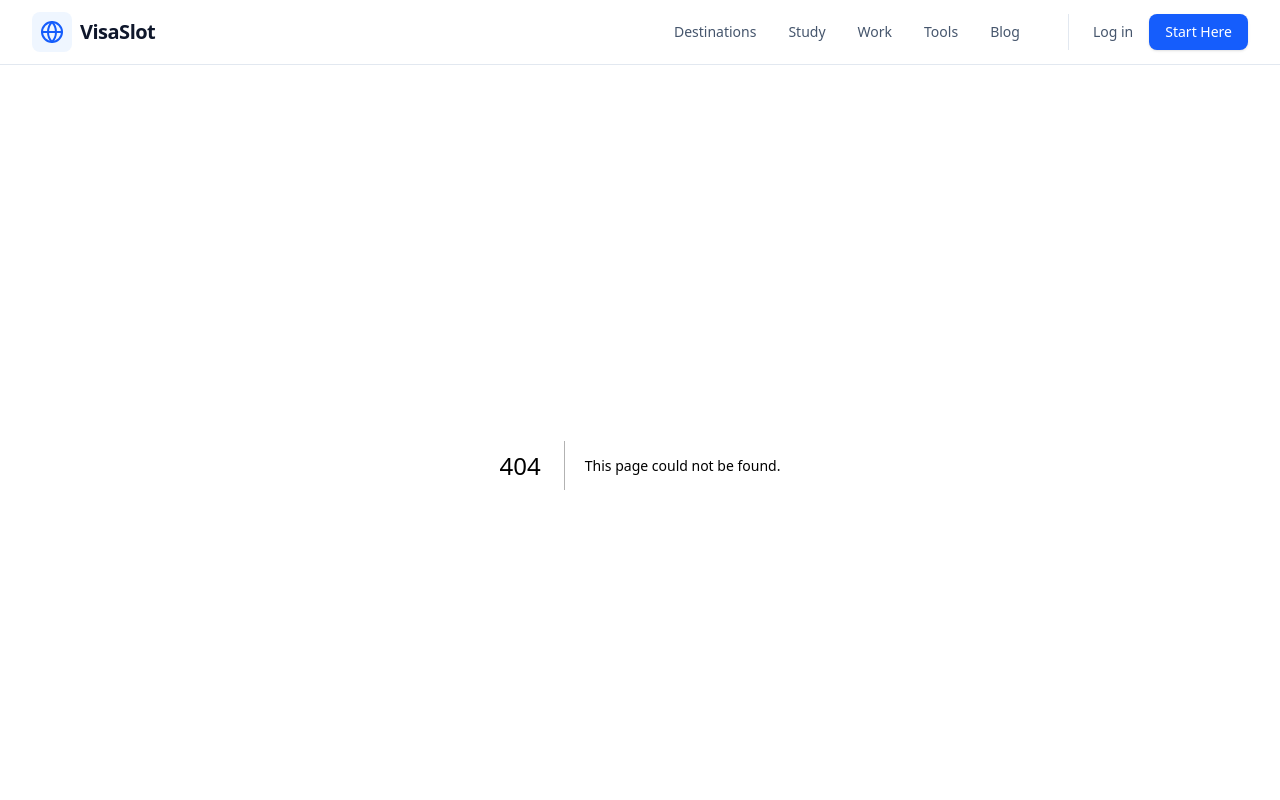
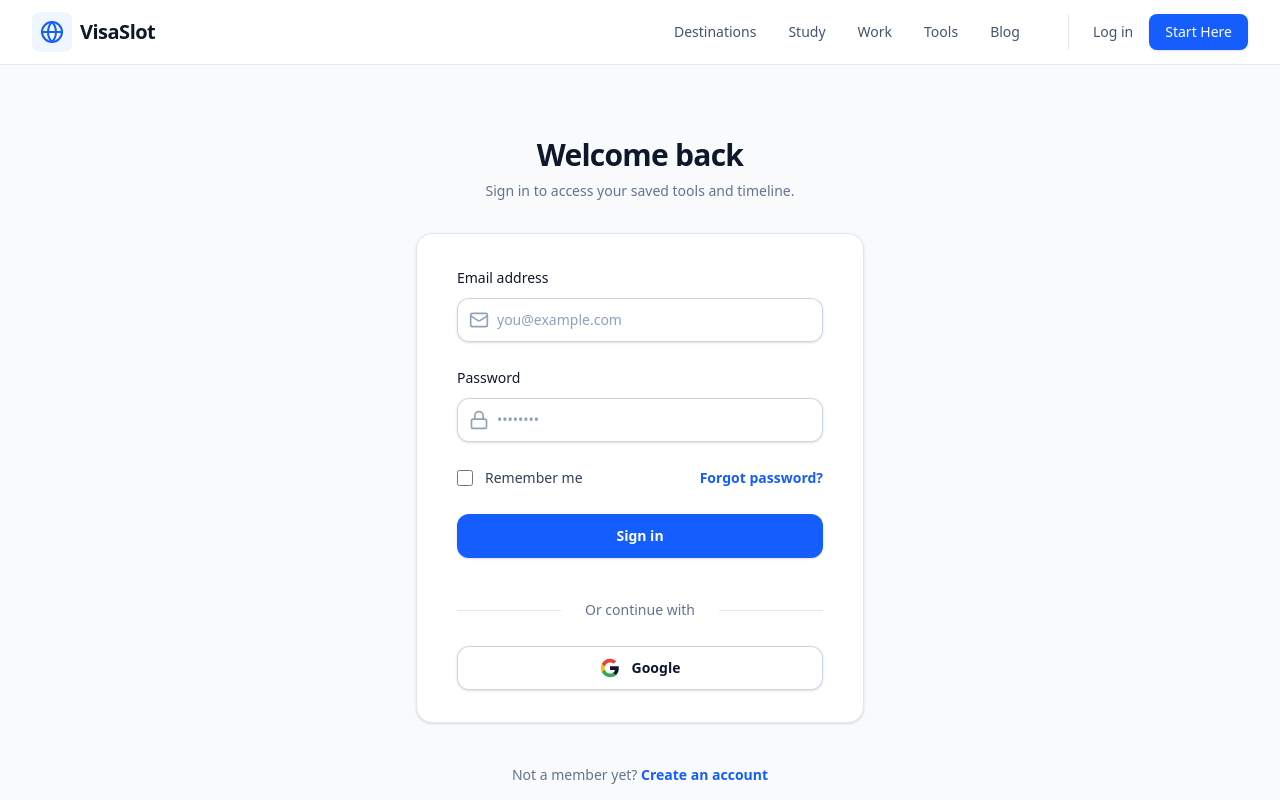
Before and after one commit to realametsikor/VisaSlot, a Next.js app: page /login in a window 1280 px wide. Before the commit this address had no page. Shown: the top 800 px of the page. Built offline with nearby package versions, Linux system fonts and the light colour scheme.

Commit message:
Create page.tsx

```diff
--- /dev/null
+++ b/app/login/page.tsx
@@ -0,0 +1,139 @@
+import Link from 'next/link';
+
+// Raw SVGs
+const GoogleIcon = ({ className }: { className?: string }) => (
+  <svg xmlns="http://www.w3.org/2000/svg" viewBox="0 0 24 24" className={className}>
+    <path fill="currentColor" d="M22.56 12.25c0-.78-.07-1.53-.2-2.25H12v4.26h5.92c-.26 1.37-1.04 2.53-2.21 3.31v2.77h3.57c2.08-1.92 3.28-4.74 3.28-8.09z" />
+    <path fill="#34A853" d="M12 23c2.97 0 5.46-.98 7.28-2.66l-3.57-2.77c-.98.66-2.23 1.06-3.71 1.06-2.86 0-5.29-1.93-6.16-4.53H2.18v2.84C3.99 20.53 7.7 23 12 23z" />
+    <path fill="#FBBC05" d="M5.84 14.09c-.22-.66-.35-1.36-.35-2.09s.13-1.43.35-2.09V7.07H2.18C1.43 8.55 1 10.22 1 12s.43 3.45 1.18 4.93l2.85-2.22.81-.62z" />
+    <path fill="#EA4335" d="M12 5.38c1.62 0 3.06.56 4.21 1.64l3.15-3.15C17.45 2.09 14.97 1 12 1 7.7 1 3.99 3.47 2.18 7.07l3.66 2.84c.87-2.6 3.3-4.53 6.16-4.53z" />
+  </svg>
+);
+
+const Mail = ({ className }: { className?: string }) => (
+  <svg xmlns="http://www.w3.org/2000/svg" viewBox="0 0 24 24" fill="none" stroke="currentColor" strokeWidth="2" strokeLinecap="round" strokeLinejoin="round" className={className}><rect width="20" height="16" x="2" y="4" rx="2"/><path d="m22 7-8.97 5.7a1.94 1.94 0 0 1-2.06 0L2 7"/></svg>
+);
+
+const Lock = ({ className }: { className?: string }) => (
+  <svg xmlns="http://www.w3.org/2000/svg" viewBox="0 0 24 24" fill="none" stroke="currentColor" strokeWidth="2" strokeLinecap="round" strokeLinejoin="round" className={className}><rect width="18" height="11" x="3" y="11" rx="2" ry="2"/><path d="M7 11V7a5 5 0 0 1 10 0v4"/></svg>
+);
+
+export default function LoginPage() {
+  return (
+    <div className="min-h-[80vh] bg-slate-50 flex flex-col justify-center py-12 sm:px-6 lg:px-8">
+      <div className="sm:mx-auto sm:w-full sm:max-w-md">
+        <h2 className="mt-6 text-center text-3xl font-bold tracking-tight text-slate-900">
+          Welcome back
+        </h2>
+        <p className="mt-2 text-center text-sm text-slate-500">
+          Sign in to access your saved tools and timeline.
+        </p>
+      </div>
+
+      <div className="mt-8 sm:mx-auto sm:w-full sm:max-w-md">
+        <div className="bg-white py-8 px-4 shadow-sm sm:rounded-2xl sm:px-10 border border-slate-200">
+
+          {/* Form */}
+          <form className="space-y-6" action="#" method="POST">
+            <div>
+              <label htmlFor="email" className="block text-sm font-medium leading-6 text-slate-900">
+                Email address
+              </label>
+              <div className="mt-2 relative">
+                <div className="absolute inset-y-0 left-0 pl-3 flex items-center pointer-events-none">
+                  <Mail className="h-5 w-5 text-slate-400" />
+                </div>
+                <input
+                  id="email"
+                  name="email"
+                  type="email"
+                  autoComplete="email"
+                  required
+                  className="block w-full rounded-xl border-0 py-2.5 pl-10 text-slate-900 shadow-sm ring-1 ring-inset ring-slate-300 placeholder:text-slate-400 focus:ring-2 focus:ring-inset focus:ring-blue-600 sm:text-sm sm:leading-6 transition-all"
+                  placeholder="you@example.com"
+                />
+              </div>
+            </div>
+
+            <div>
+              <label htmlFor="password" className="block text-sm font-medium leading-6 text-slate-900">
+                Password
+              </label>
+              <div className="mt-2 relative">
+                <div className="absolute inset-y-0 left-0 pl-3 flex items-center pointer-events-none">
+                  <Lock className="h-5 w-5 text-slate-400" />
+                </div>
+                <input
+                  id="password"
+                  name="password"
+                  type="password"
+                  autoComplete="current-password"
+                  required
+                  className="block w-full rounded-xl border-0 py-2.5 pl-10 text-slate-900 shadow-sm ring-1 ring-inset ring-slate-300 placeholder:text-slate-400 focus:ring-2 focus:ring-inset focus:ring-blue-600 sm:text-sm sm:leading-6 transition-all"
+                  placeholder="••••••••"
+                />
+              </div>
+            </div>
+
+            <div className="flex items-center justify-between">
+              <div className="flex items-center">
+                <input
+                  id="remember-me"
+                  name="remember-me"
+                  type="checkbox"
+                  className="h-4 w-4 rounded border-slate-300 text-blue-600 focus:ring-blue-600"
+                />
+                <label htmlFor="remember-me" className="ml-3 block text-sm leading-6 text-slate-700">
+                  Remember me
+                </label>
+              </div>
+
+              <div className="text-sm leading-6">
+                <a href="#" className="font-semibold text-blue-600 hover:text-blue-500">
+                  Forgot password?
+                </a>
+              </div>
+            </div>
+
+            <div>
+              <button
+                type="submit"
+                className="flex w-full justify-center rounded-xl bg-blue-600 px-3 py-3 text-sm font-semibold text-white shadow-sm hover:bg-blue-500 focus-visible:outline focus-visible:outline-2 focus-visible:outline-offset-2 focus-visible:outline-blue-600 transition-colors"
+              >
+                Sign in
+              </button>
+            </div>
+          </form>
+
+          {/* Social Logins */}
+          <div className="mt-10">
+            <div className="relative">
+              <div className="absolute inset-0 flex items-center" aria-hidden="true">
+                <div className="w-full border-t border-slate-200" />
+              </div>
+              <div className="relative flex justify-center text-sm font-medium leading-6">
+                <span className="bg-white px-6 text-slate-500">Or continue with</span>
+              </div>
+            </div>
+
+            <div className="mt-6 grid grid-cols-1 gap-4">
+              <button className="flex w-full items-center justify-center gap-3 rounded-xl bg-white px-3 py-2.5 text-sm font-semibold text-slate-900 shadow-sm ring-1 ring-inset ring-slate-300 hover:bg-slate-50 focus-visible:ring-transparent transition-colors">
+                <GoogleIcon className="h-5 w-5" />
+                <span className="text-sm font-semibold leading-6">Google</span>
+              </button>
+            </div>
+          </div>
+
+        </div>
+
+        {/* Registration Link */}
+        <p className="mt-10 text-center text-sm text-slate-500">
+          Not a member yet?{' '}
+          <Link href="/register" className="font-semibold leading-6 text-blue-600 hover:text-blue-500">
+            Create an account
+          </Link>
+        </p>
+      </div>
+    </div>
+  );
+}
```
